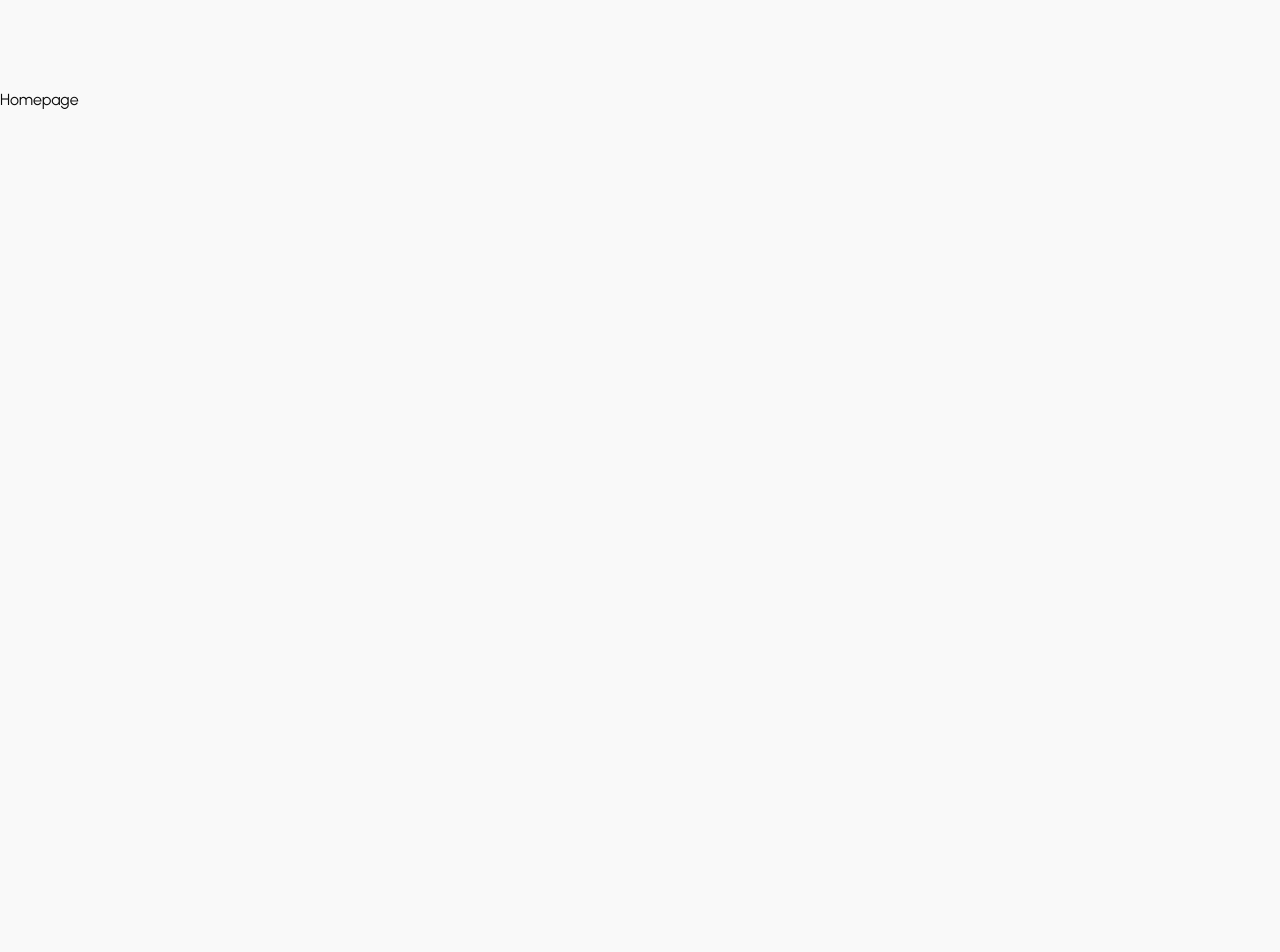
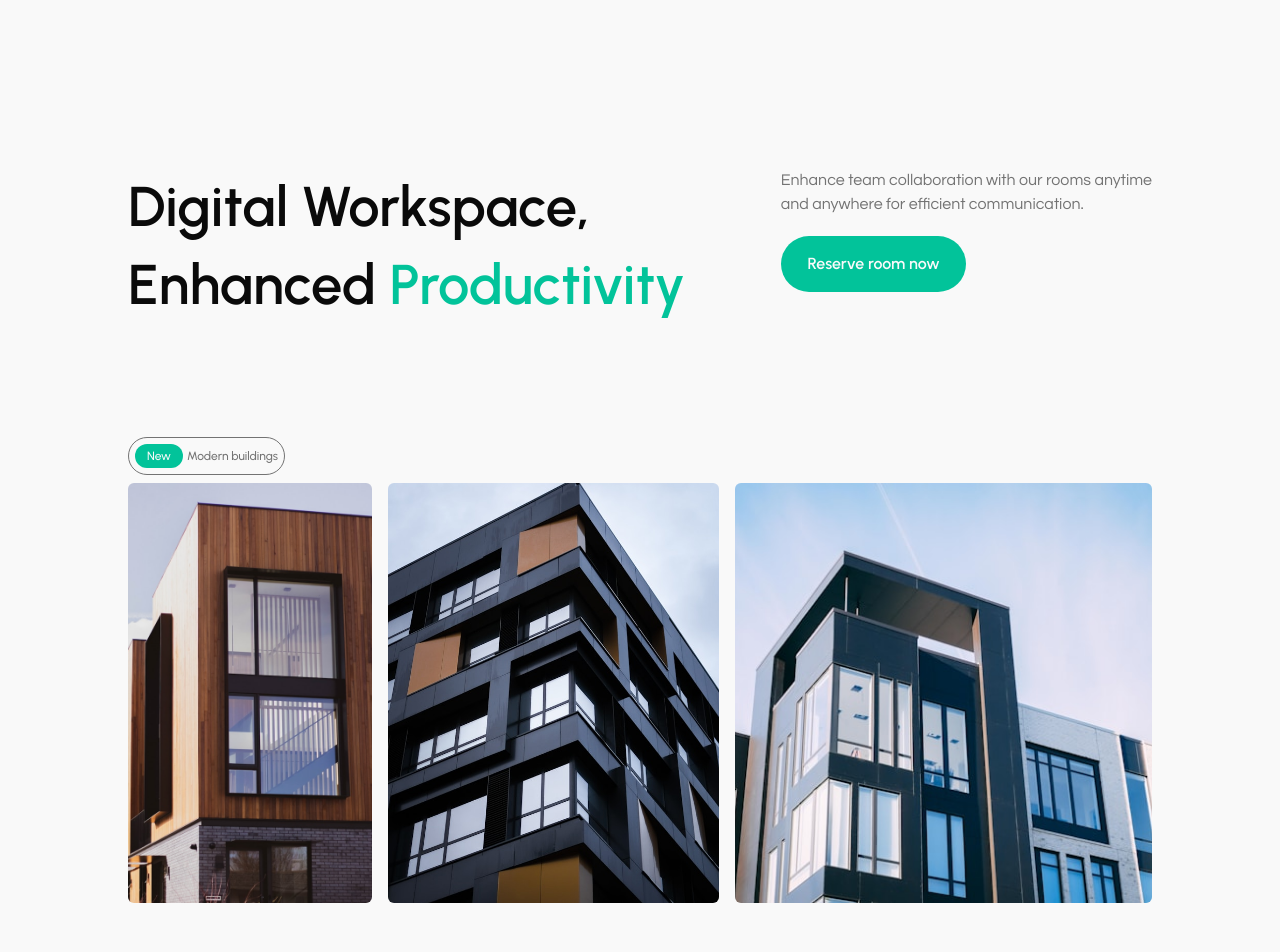
Before and after one commit to ts-smart-office/frontend, a Next.js app: page / in a window 1280 px wide. Shown: the top 952 px of the page. Before the commit the page ends 800 px from the top, so only its background shows below. Built offline with nearby package versions, Linux system fonts and the light colour scheme.

Commit message:
ui: hero section and unfinished features section

```diff
--- a/src/app/(reservation)/page.tsx
+++ b/src/app/(reservation)/page.tsx
@@ -1,7 +1,14 @@
+import FeaturesSection from '@/components/layouts/FeaturesSection'
+import HeroSection from '@/components/layouts/HeroSection'
 import { FC } from 'react'
 
 const Homepage: FC = () => {
-	return <div>Homepage</div>
+	return (
+		<>
+			<HeroSection />
+			<FeaturesSection />
+		</>
+	)
 }
 
 export default Homepage
--- /dev/null
+++ b/src/components/layouts/FeaturesSection.tsx
@@ -0,0 +1,14 @@
+import { FC } from 'react'
+
+const FeaturesSection: FC = () => {
+	return (
+		<div className='py-4 md:py-32 lg:py-20 flex mx-[10px] lg:mx-[4rem] xl:mx-[8rem] items-center'>
+			<h1 className='w-full text-3xl font-semibold leading-snug text-center'>
+				Elevating Your Experience with <br /> Our Websites{' '}
+				<span className='text-green-brand'>Key Features</span>
+			</h1>
+		</div>
+	)
+}
+
+export default FeaturesSection
--- /dev/null
+++ b/src/components/layouts/HeroSection.tsx
@@ -0,0 +1,69 @@
+import { FC } from 'react'
+import { Button } from '../ui/button'
+import Link from 'next/link'
+import { Questrial } from 'next/font/google'
+import LabelImage from '../organisms/LabelImage'
+import Image from 'next/image'
+const questrial = Questrial({ subsets: ['latin'], weight: ['400'] })
+
+const HeroSection: FC = () => {
+	return (
+		<div className='py-20 md:py-32 lg:py-20 flex mx-[10px] lg:mx-[4rem] xl:mx-[8rem] items-center'>
+			<div className='flex flex-col w-full gap-14 xl:gap-28'>
+				<div className='flex flex-col items-start justify-between w-full gap-1 md:flex-row'>
+					<h1 className='text-4xl sm:text-[56px] md:text-4xl lg:text-[48px] xl:text-[56px] font-semibold leading-[140%] sm:leading-[135%] md:leading-[140%]'>
+						Digital Workspace, <br /> Enhanced{' '}
+						<span className='text-green-brand'>Productivity</span>
+					</h1>
+					<div className='flex flex-col gap-5'>
+						<p
+							className={`${questrial.className} text-base text-muted-foreground`}
+						>
+							Enhance team collaboration with our rooms anytime <br /> and
+							anywhere for efficient communication.
+						</p>
+						<Button
+							asChild
+							className='w-3/5 text-base font-semibold transition-all duration-300 rounded-full bg-green-brand h-14 xl:w-1/2'
+							size={'lg'}
+						>
+							<Link href={'/auth/signin'}>Reserve room now</Link>
+						</Button>
+					</div>
+				</div>
+
+				<div className='flex flex-col w-full gap-2'>
+					<LabelImage label='New' text='Modern buildings' />
+					<div className='grid grid-rows-2 gap-2 lg:gap-4 lg:grid-rows-1 grid-col-5 lg:grid-cols-12'>
+						<div className='relative h-64 col-span-2 rounded-md lg:h-[420px] lg:col-span-3'>
+							<Image
+								src={'/images/heroTwo.jpg'}
+								alt='hero-img-1'
+								fill
+								className='object-cover w-full h-full rounded-md'
+							/>
+						</div>
+						<div className='relative h-64 col-span-3 rounded-md lg:h-[420px] lg:col-span-4'>
+							<Image
+								src={'/images/heroOne.jpg'}
+								alt='hero-img-2'
+								fill
+								className='object-cover w-full h-full rounded-md'
+							/>
+						</div>
+						<div className='relative col-span-5 lg:col-span-5'>
+							<Image
+								src={'/images/heroThree.jpg'}
+								alt='hero-img-3'
+								fill
+								className='object-cover w-full h-full rounded-md'
+							/>
+						</div>
+					</div>
+				</div>
+			</div>
+		</div>
+	)
+}
+
+export default HeroSection
--- a/src/components/layouts/navbar/DesktopNav.tsx
+++ b/src/components/layouts/navbar/DesktopNav.tsx
@@ -5,7 +5,7 @@ import { FC } from 'react'
 
 const DesktopNav: FC = () => {
 	return (
-		<div className='hidden p-4 bg-white lg:block animate-in fade-in zoom-in'>
+		<div className='hidden py-4 bg-white lg:block animate-in fade-in zoom-in'>
 			<div className='flex justify-between mx-4 md:mx-[4rem] xl:mx-[8rem] items-center'>
 				<div>
 					<Link
--- /dev/null
+++ b/src/components/organisms/LabelImage.tsx
@@ -0,0 +1,21 @@
+import { FC } from 'react'
+
+type TLabelImageProps = {
+	label: string
+	text: string
+}
+
+const LabelImage: FC<TLabelImageProps> = ({ label, text }) => {
+	return (
+		<div className='p-[6px] border border-muted-foreground rounded-full w-fit'>
+			<div className='flex items-center gap-1 text-xs font-medium'>
+				<div className='px-3 py-1 rounded-full bg-green-brand text-[#f9f9f9]'>
+					{label}
+				</div>
+				<div className='text-muted-foreground'>{text}</div>
+			</div>
+		</div>
+	)
+}
+
+export default LabelImage
```
